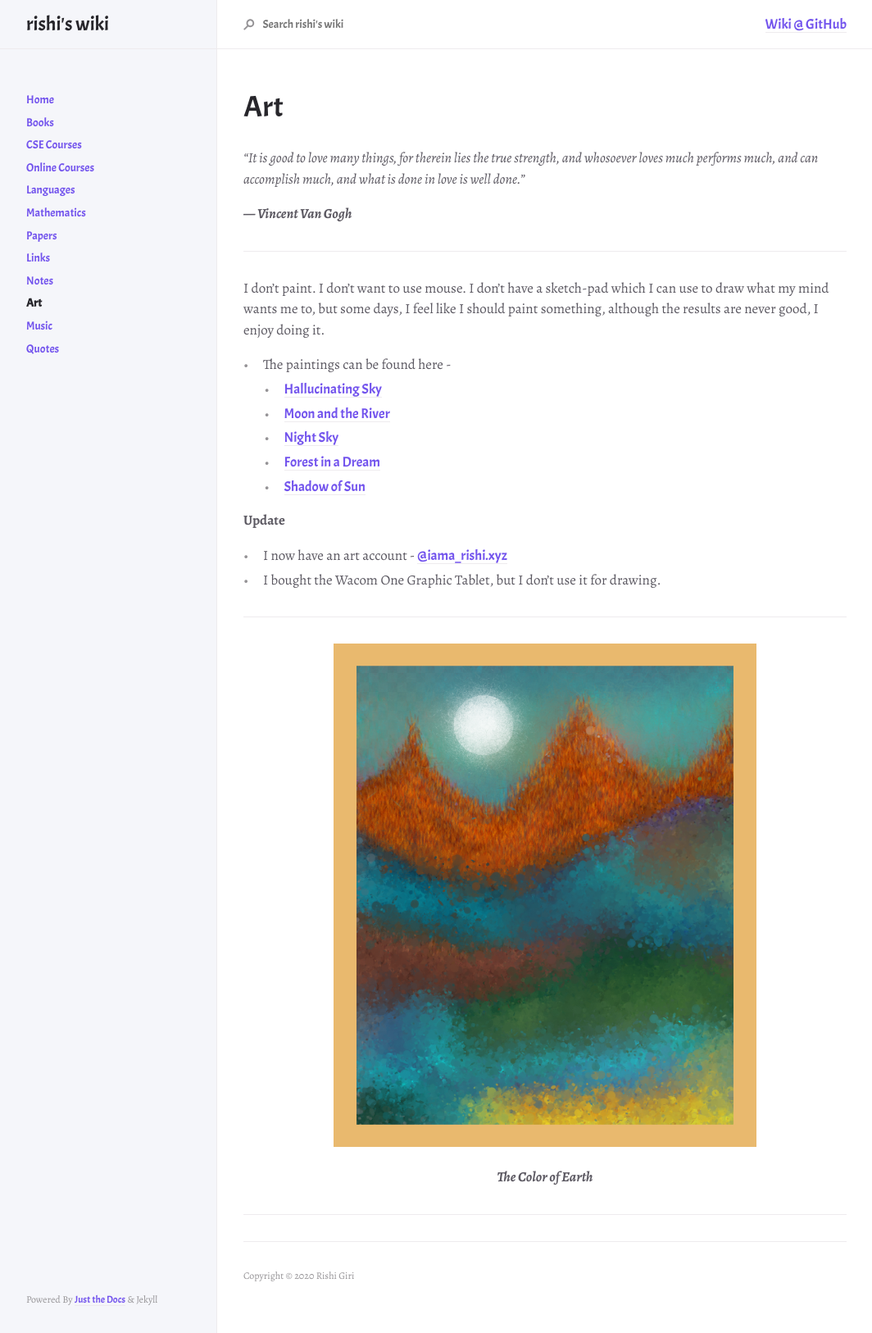
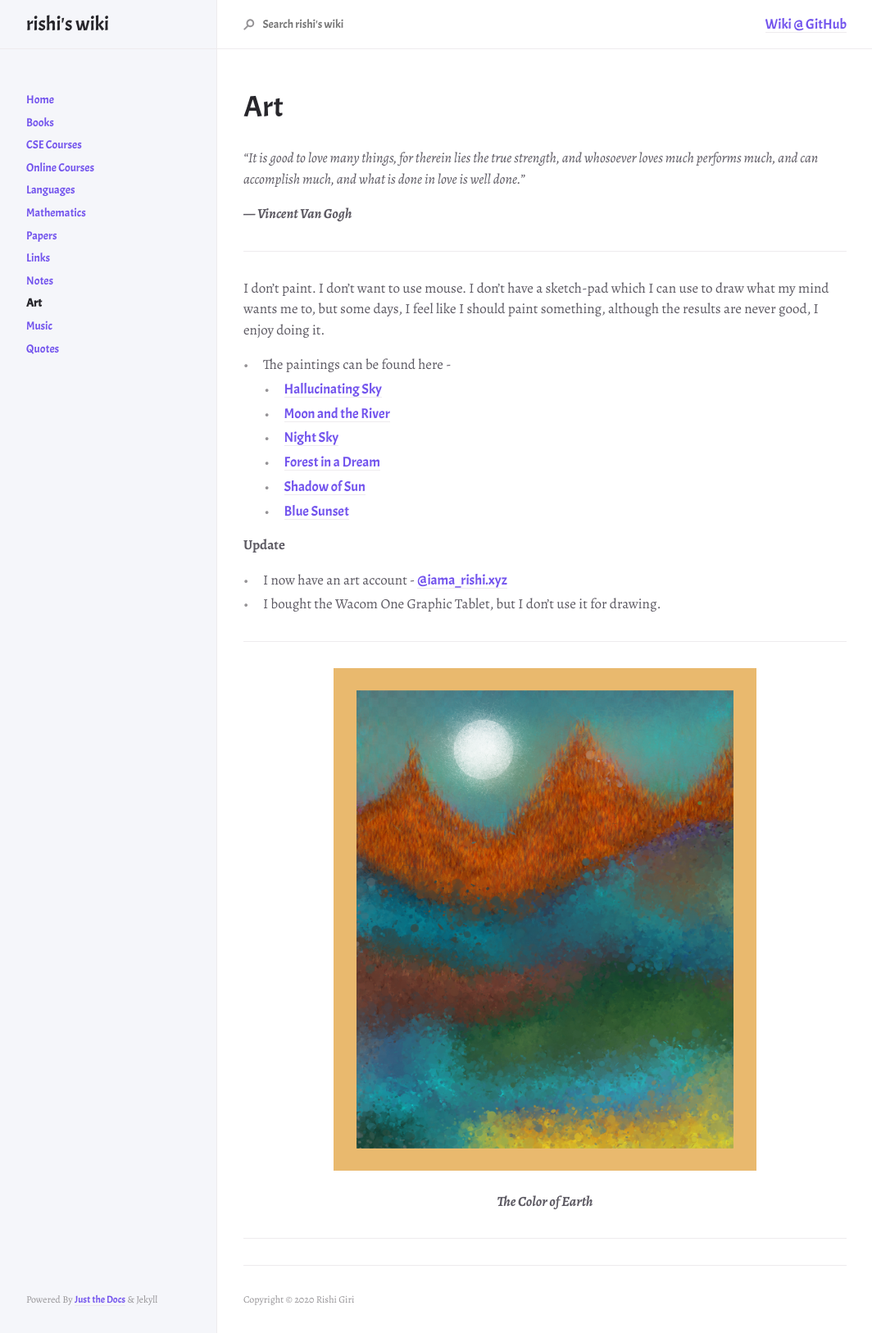
Before and after one commit to r8w/r8w, a Jekyll site: the page built from docs/art.md, in a window 1280 px wide. Shown: the whole page at 82% size, without its empty margins (107-1171 px from the left). Built offline with Jekyll 4.4.1, drawn with Linux system fonts in a browser that asks for light colours; nearby versions of some CDN libraries.

Commit message:
add new art

```diff
--- a/docs/art.md
+++ b/docs/art.md
@@ -22,6 +22,7 @@ I don't paint. I don't want to use mouse. I don't have a sketch-pad which I can
 	- [Night Sky](/media/2.png)
 	- [Forest in a Dream](/media/3.png)
 	- [Shadow of Sun](/media/5.png)
+	- [Blue Sunset](/media/8.png)
 
 __Update__
 
```
Also changed, not shown: media/8.png (added).
